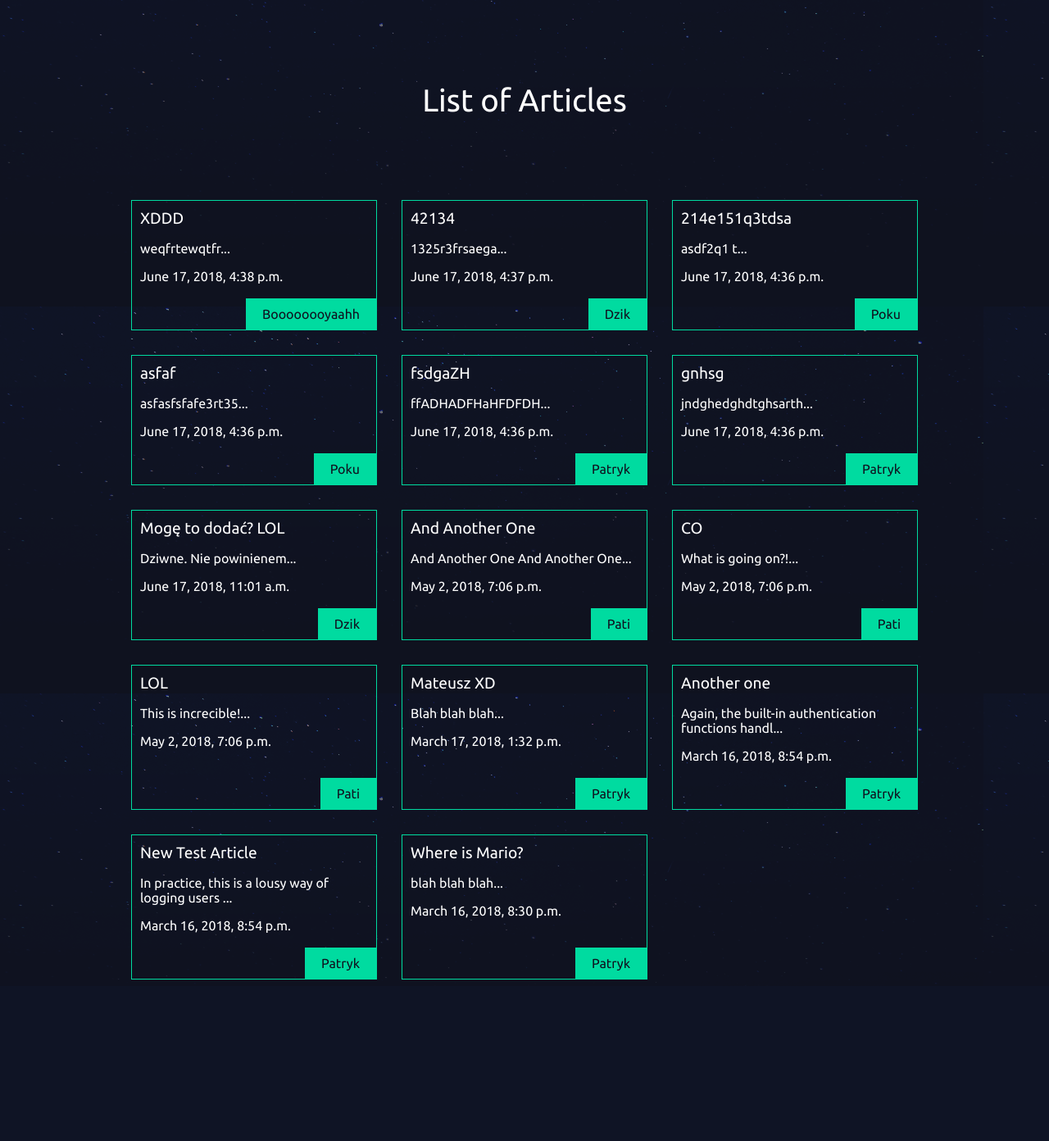
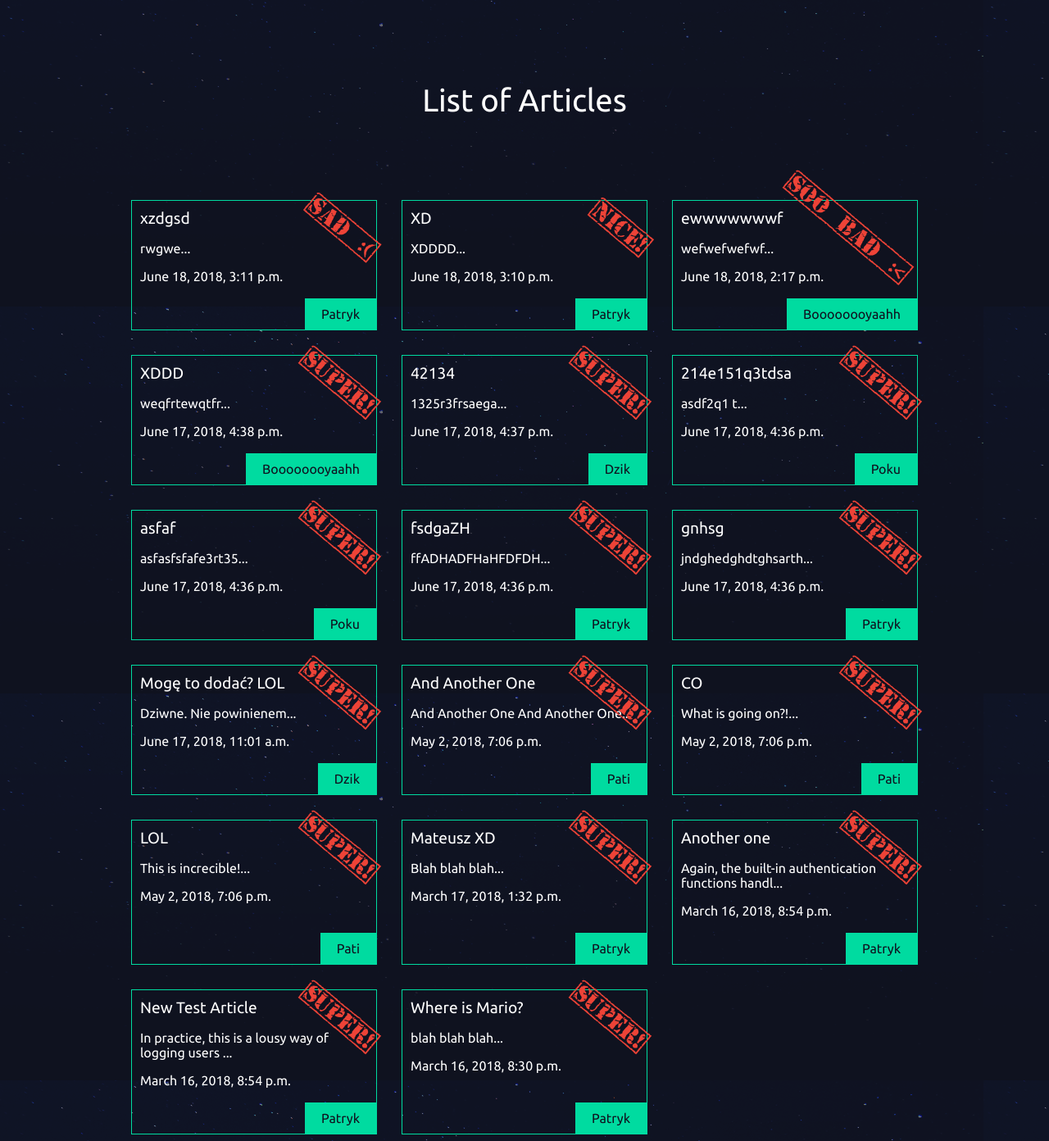
Before and after one commit to PatrykOlechno/djangonautic, a Django app: page / in a window 1280 px wide. Shown: the part 98-1490 px from the top of the page at 82% size. Before the commit the page ends 1297 px from the top, so only its background shows below. Run offline with Django 3.2, Linux system fonts and the light colour scheme; data comes from the database, SQL or seed files in the repository.

Commit message:
added feelings stamp

```diff
--- /dev/null
+++ b/djangonautic/articles/choices.py
@@ -0,0 +1,6 @@
+FEEL_CHOICE = (
+    (1, "[Super!]"),
+    (2, "[Nice!]"),
+    (3, "[Sad :(]"),
+    (4, "[Soo Bad :<]")
+)
--- a/djangonautic/articles/forms.py
+++ b/djangonautic/articles/forms.py
@@ -4,4 +4,4 @@ from . import models
 class CreateArticle(forms.ModelForm):
     class Meta:
         model = models.Article
-        fields = ['title', 'body', 'slug', 'thumb',]
+        fields = ['title', 'feel', 'body', 'slug', 'thumb',]
--- a/djangonautic/articles/models.py
+++ b/djangonautic/articles/models.py
@@ -1,8 +1,10 @@
 from django.db import models
 from django.contrib.auth.models import User
+from articles.choices import *
 
 class Article(models.Model):
     title = models.CharField(max_length=100)
+    feel = models.IntegerField(choices=FEEL_CHOICE, default=1)
     slug = models.SlugField()
     body = models.TextField()
     date = models.DateTimeField(auto_now_add=True)
--- a/djangonautic/articles/templates/articles/article_list.htm
+++ b/djangonautic/articles/templates/articles/article_list.htm
@@ -6,6 +6,7 @@
     {% for article in articles %}
       <div class="article">
         <h2><a href="{% url 'articles:detail' slug=article.slug %}">{{ article.title }}</a></h2>
+        <p class="feel">{{ article.get_feel_display }}</p>
         <p>{{ article.snippet }}</p>
         <p>{{ article.date }}</p>
         <p class="author">{{ article.author.username }}</p>
--- a/djangonautic/assets/style.css
+++ b/djangonautic/assets/style.css
@@ -3,6 +3,10 @@ body{
   background-image: url(stars.png);
   background-repeat-y: no-repeat;
   color: #fff;
+}
+@font-face {
+  font-family: Stamp;
+  src: url(old_stamper.ttf)
 }
 body *{
   font-family: Ubuntu;
@@ -15,6 +19,17 @@ a, a:hover, a:visited{
   color: #fff;
   text-decoration: none;
 }
+.feel{
+  position: absolute;
+  top: -15px;
+  right: -10px;
+  font-family: Stamp;
+  transform: rotate(40deg);
+  color: #ED4337;
+  font-size: 30px;
+  z-index: 3;
+}
+
 .wrapper{
   max-width: 960px;
   margin: 0 auto;
```
Also changed, not shown: djangonautic/accounts/migrations/0002_auto_20180618_1616.py (added), djangonautic/articles/migrations/0005_article_feel.py (added), djangonautic/assets/license.txt (added), djangonautic/assets/old_stamper.ttf (added), djangonautic/db.sqlite3.
